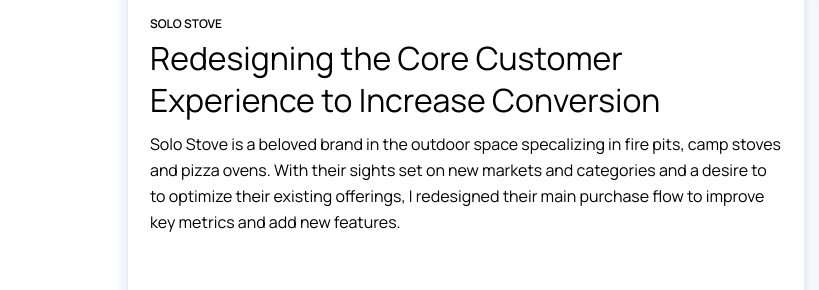
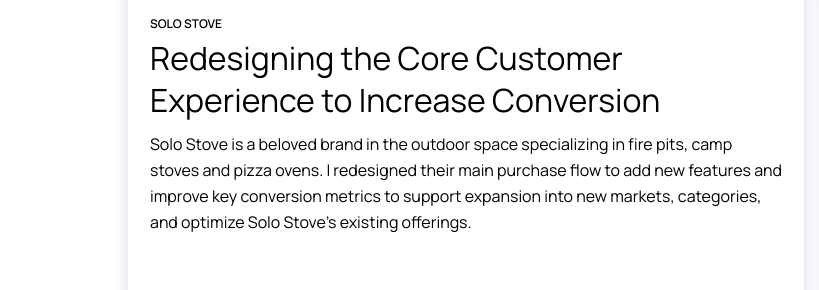
Before and after one commit to rowingupstream/portfolio, a plain HTML site: page index.html in a window 1280 px wide. Shown: the part 793-1083 px from the top of the page, 0-819 px from the left. Drawn offline with Linux system fonts and the light colour scheme.

Commit message:
home update main project

```diff
--- a/index.html
+++ b/index.html
@@ -38,7 +38,7 @@
               <div class="big-card-text">
                 <h5>Solo Stove</h5>
                 <h3>Redesigning the Core Customer Experience to Increase Conversion</h3>
-                <p>Solo Stove is a beloved brand in the outdoor space specalizing in fire pits, camp stoves and pizza ovens. With their sights set on new markets and categories and a desire to to optimize their existing offerings, I redesigned their main purchase flow to improve key metrics and add new features.</p>
+                <p>Solo Stove is a beloved brand in the outdoor space specializing in fire pits, camp stoves and pizza ovens. I redesigned their main purchase flow to add new features and improve key conversion metrics to support expansion into new markets, categories, and optimize Solo Stove’s existing offerings.</p>
               </div>
             </a>
           </div>
```
